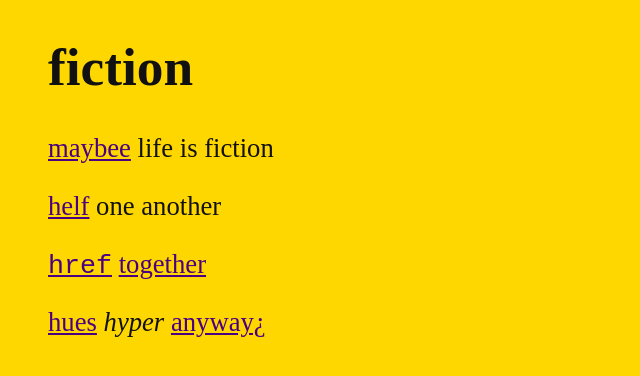
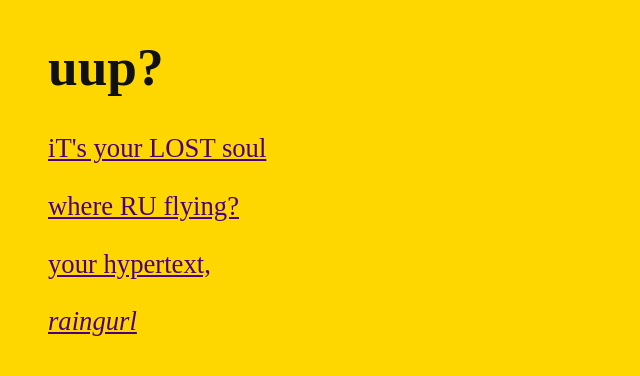
Before and after one commit to webmural/uup, a plain HTML site: page index.html in a window 1280 px wide. Shown: the whole page, without its empty margins (0-640 px from the left). Drawn offline with Linux system fonts and the light colour scheme.

Commit message:
#1 monsoon, uup?

```diff
--- a/index.html
+++ b/index.html
@@ -1,21 +1,23 @@
 <!DOCTYPE html>
 <html lang="en-US" class="rose">
 <meta charset="utf-8">
-<title>fiction</title>
+
+<title>uup mural</title>
+
 <meta name="viewport" content="width=device-width">
 <meta name="color-scheme" content="dark light">
-<meta name="theme-color" content="pink">
-<meta name="description" content="HTML romance">
+<meta name="theme-color" content="darkorchid">
+<meta name="description" content="p is paragraph">
 <link rel="home" href="https://webmural.com">
-<link rel="help" href="https://webmural.dev/fiction">
-<link rel="next" href="https://webmural.com/firefly">
+<link rel="prev" href="https://webmural.com/fiction">
+<link rel="next" href="https://webmural.com/elara">
 <link rel="stylesheet" href="rose.css" media=(color)>
 <link rel="stylesheet" href="prose.css">
 
 <figure>
-  <h1>fiction</h1>
-  <p><a href="/maybee">maybee</a> life is fiction
-  <p><a href="/">helf</a> one another
-  <p><a href="/html"><code>href</code></a> <a href="/composure">together</a>
-  <p><a href="/css">hues</a> <em>hyper</em> <a href="/bat">anyway¿</a>
+  <h1>uup?</h1>
+  <p><a href="/dialon">iT's your LOST soul</a>
+  <p><a href="/iffy">where RU flying?</a>
+  <p><a href="/html">your hypertext,</a>
+  <p><a href="/mpf"><cite>raingurl</cite></a>
 </figure>
```
